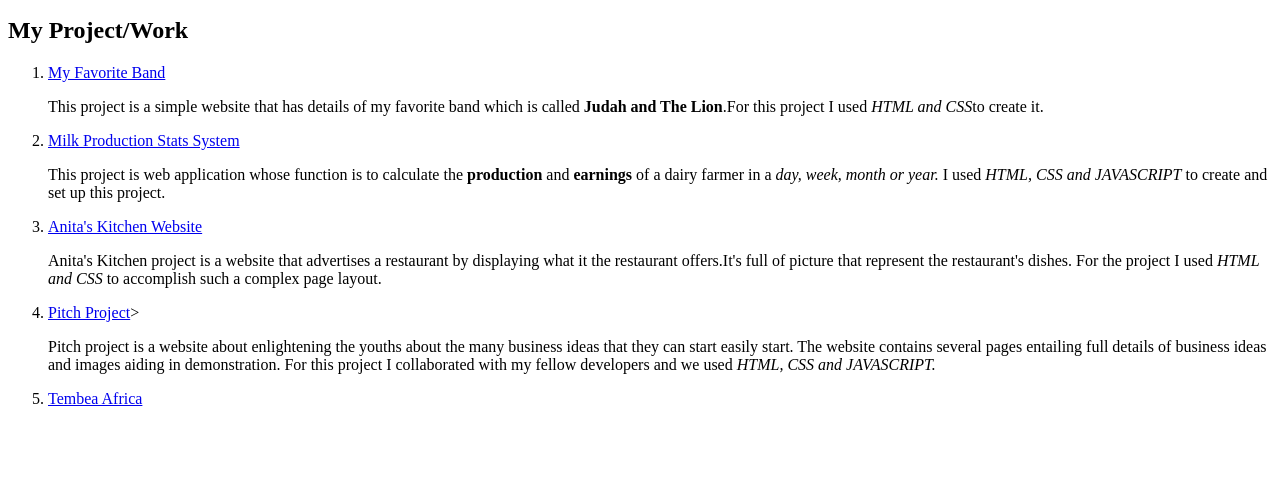
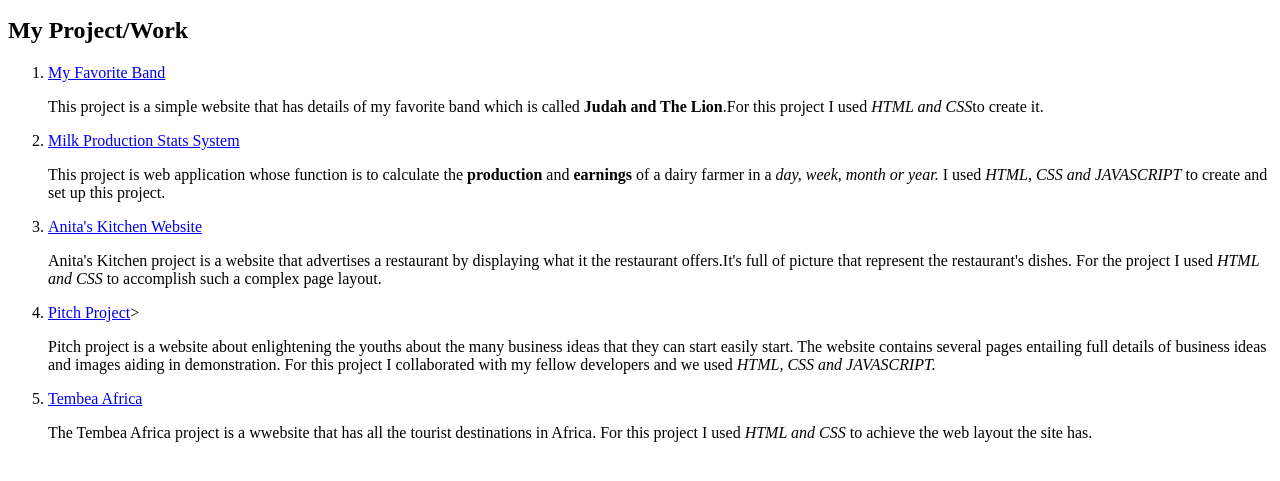
Before and after one commit to Allantoizmughus/My-Portfolio, a plain HTML site: page index.html in a window 1280 px wide. Shown: the part 127-608 px from the top of the page. Drawn offline with Linux system fonts and the light colour scheme.

Commit message:
Add paragraph to project5

```diff
--- a/index.html
+++ b/index.html
@@ -34,6 +34,8 @@
             <p>Pitch project is a website about enlightening the youths about the many business ideas that they can start easily start. The website contains several pages entailing full details of business ideas and images aiding in demonstration. For this project I collaborated with my fellow developers and we used <em>HTML, CSS and JAVASCRIPT.</em> </p>
 
             <li><a href="https://allantoizmughus.github.io/Tembea-Africa/">Tembea Africa</a></li>
+            <p>The Tembea Africa project is a wwebsite that has all the tourist destinations in Africa. For this project I used <em>HTML and CSS</em> to achieve the web layout the site has.</p>
+
         </ol>
 
     </div>
```
